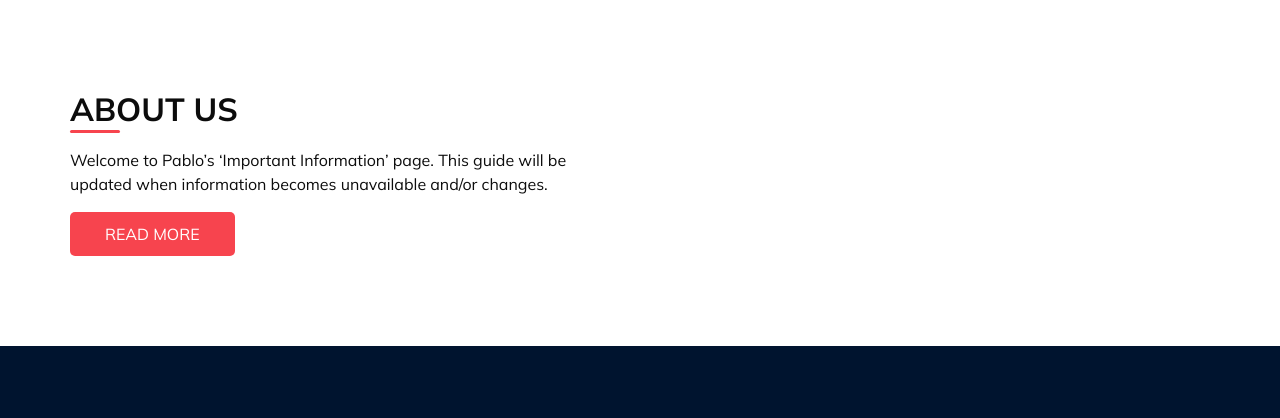
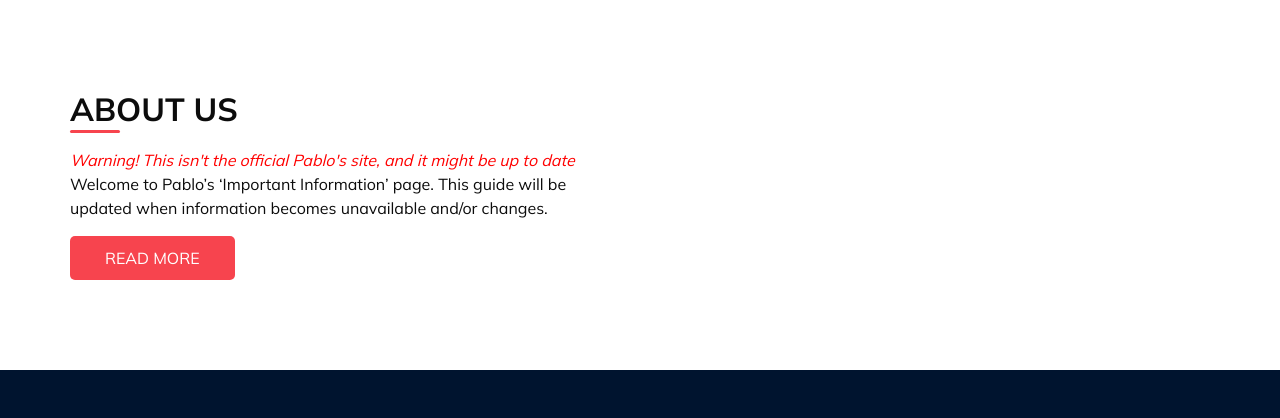
Before and after one commit to imjustkykyy/pablos, a plain HTML site: page index.html in a window 1280 px wide. Shown: the part 800-1218 px from the top of the page. Drawn offline with nearby package versions, Linux system fonts and the light colour scheme; some packages are replaced by stand-ins of ours; a script that the page names is missing.

Commit message:
Update index.html

```diff
--- a/index.html
+++ b/index.html
@@ -204,7 +204,7 @@ html {
               </h2>
             </div>
             <p>
-              Welcome to Pablo’s ‘Important Information’ page. This guide will be updated when information becomes unavailable and/or changes.
+             <em>Warning! This isn't the official Pablo's site, and it might be up to date</em> Welcome to Pablo’s ‘Important Information’ page. This guide will be updated when information becomes unavailable and/or changes.
             </p>
             <div class="btn-box">
               <a href="about.html">
```
